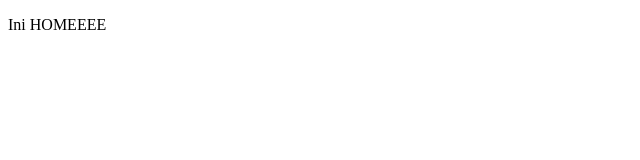
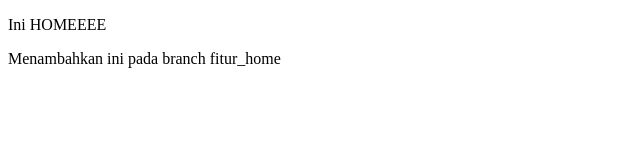
Before and after one commit to Subardiwansyah/belajargit, a plain HTML site: page index.html in a window 1280 px wide. Shown: the whole page, without its empty margins (0-640 px from the left). Drawn offline with Linux system fonts and the light colour scheme.

Commit message:
Menambah baris di index di cabang

```diff
--- a/index.html
+++ b/index.html
@@ -6,6 +6,7 @@
     </head>
     <body>
         <p>Ini HOMEEEE</p>
+        <p>Menambahkan ini pada branch fitur_home</p>
 
     </body>
 </html>
```
